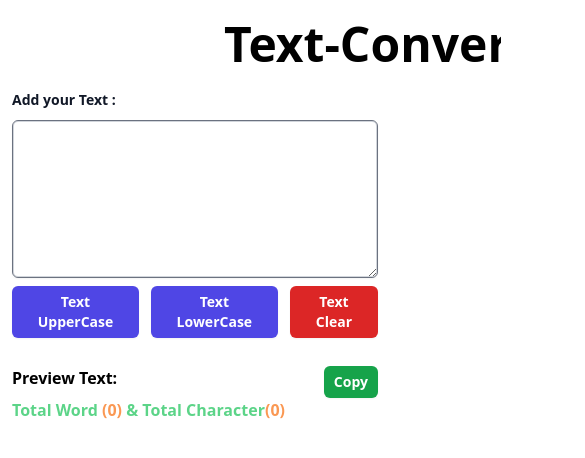
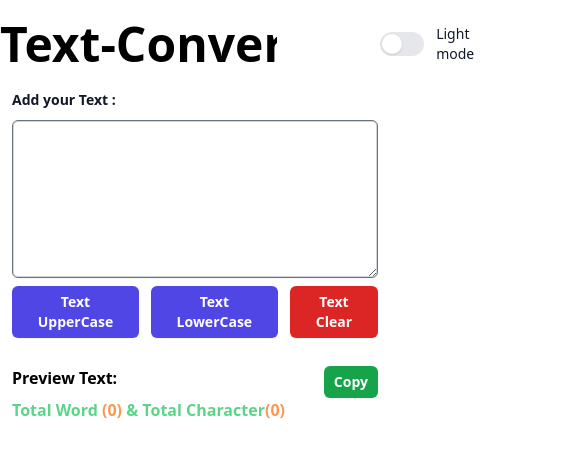
Before and after one commit to atikfaisalemon/text-converter, a React (Vite) app: page / in a window 390 px wide. Shown: the top 458 px of the page, 585 px wide, since content can reach past the window. Built offline with nearby package versions, Linux system fonts and the light colour scheme.

Commit message:
responsib for mobile

```diff
--- a/src/Components/Header.jsx
+++ b/src/Components/Header.jsx
@@ -3,7 +3,7 @@ import Toggle from "./Toggle";
 export default function Header() {
   return (
     <>
-      <div className="flex items-center justify-between px-56 py-5 bg-white dark:bg-slate-600">
+      <div className="flex items-center sm:justify-between sm:px-56 py-5 bg-white dark:bg-slate-600">
         <div className="w-max flex items-center justify-between">
           <h1 className="animate-typing overflow-hidden whitespace-nowrap border-r-4 border-r-orange-500 pr-5 text-5xl text-black dark:text-white font-bold">
             Text-Converter
```
